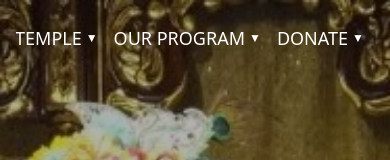
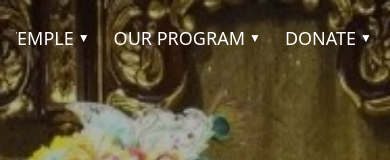
Before and after one commit to Maneeshwar16/krishna, a React (Vite) app: page / in a window 390 px wide. Shown: the top 160 px of the page. Built offline with nearby package versions, Linux system fonts and the light colour scheme.

Commit message:
tried to make openend and scroll neatly in the mobile port  view removed the labels and the image bug and more and navigation barr

```diff
--- a/src/components/Navbar.jsx
+++ b/src/components/Navbar.jsx
@@ -5,7 +5,7 @@ export default function Navbar({ activeDropdown, setActiveDropdown }) {
   return (
     <div className="absolute top-0 left-0 right-0 z-50">
       <nav className="container mx-auto px-4 py-6">
-        <ul className="flex flex-nowrap overflow-x-auto justify-center md:justify-between items-center gap-4 md:gap-6 text-lg font-medium text-white whitespace-nowrap">
+        <ul className="flex flex-nowrap overflow-x-auto scrollbar-hide justify-center md:justify-between items-center gap-x-6 px-2 md:px-4 text-lg font-medium text-white whitespace-nowrap">
           <NavItem title="HOME" href="/" />
 
           {/* ABOUT Dropdown */}
```
Also changed, not shown: 1 other file (tests, documents, lock files or other folders).
